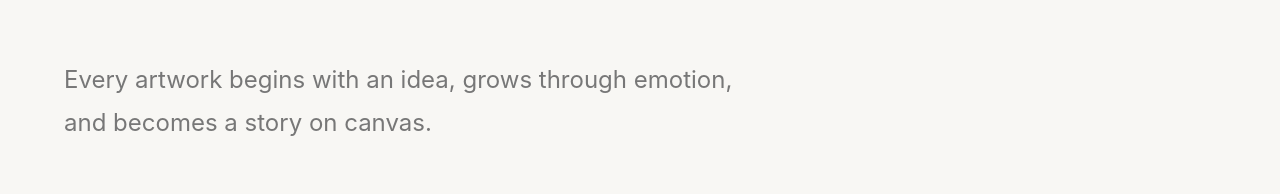
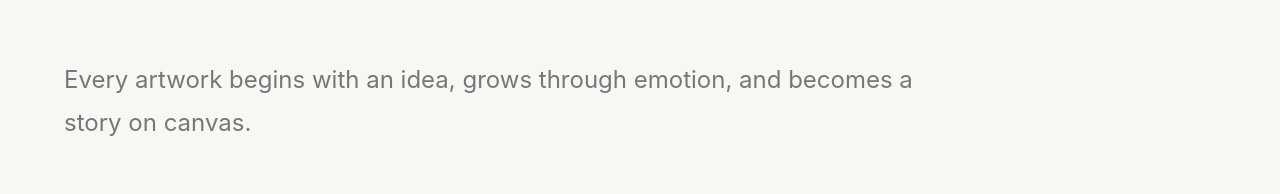
Before and after one commit to emmasoji/TboyArts, a React (Vite) app in the folder frontend/: page /artist in a window 1280 px wide. Shown: the part 293-487 px from the top of the page. Built offline with nearby package versions, Linux system fonts and the light colour scheme; no server answers; the database is empty.

Commit message:
Add markdown support to artist hero text

```diff
--- a/frontend/package.json
+++ b/frontend/package.json
@@ -24,6 +24,7 @@
     "lucide-react": "^1.33.0",
     "react": "^19.2.8",
     "react-dom": "^19.2.8",
+    "react-markdown": "^10.1.0",
     "react-router-dom": "^7.18.2",
     "tailwindcss": "^4.3.3"
   },
--- a/frontend/src/pages/Artist.tsx
+++ b/frontend/src/pages/Artist.tsx
@@ -1,5 +1,6 @@
 import { useEffect, useState } from "react";
 import { ArrowUpRight } from "lucide-react";
+import ReactMarkdown from "react-markdown";
 import { Link } from "react-router-dom";
 
 import {
@@ -209,9 +210,11 @@ export default function Artist() {
               )}
             </div>
 
-            <p className="mt-10 max-w-[680px] text-base leading-[1.8] text-[var(--muted-foreground,#777)] sm:mt-14 sm:text-xl lg:text-2xl">
-              {profile.hero_text}
-            </p>
+            <div className="mt-10 max-w-[900px] text-base leading-[1.8] text-[var(--muted-foreground,#777)] sm:mt-14 sm:text-xl lg:text-2xl [&>p]:mb-7 [&>p:last-child]:mb-0 [&>h3]:mt-12 [&>h3]:mb-5 [&>h3]:font-serif [&>h3]:text-3xl [&>h3]:font-normal [&>h3]:leading-tight [&>h3]:tracking-[-0.02em] sm:[&>h3]:text-4xl lg:[&>h3]:text-5xl">
+              <ReactMarkdown>
+                {profile.hero_text?.replace(/^(#{1,6})(?=\S)/gm, "$1 ")}
+              </ReactMarkdown>
+            </div>
 
           </div>
 
```
Also changed, not shown: 1 other file (tests, documents, lock files or other folders).
